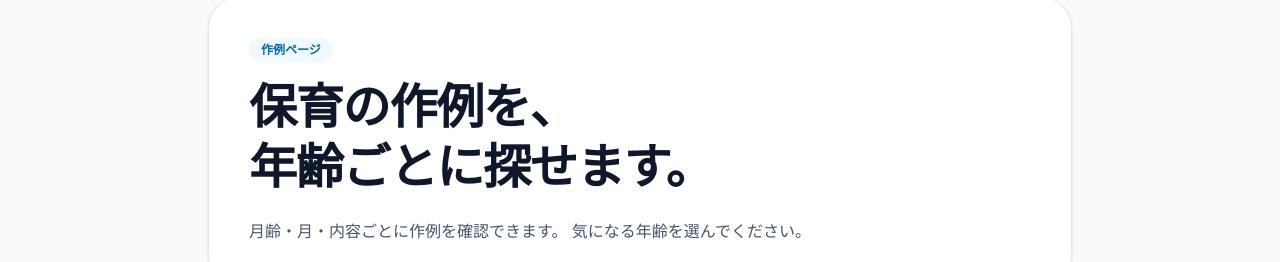
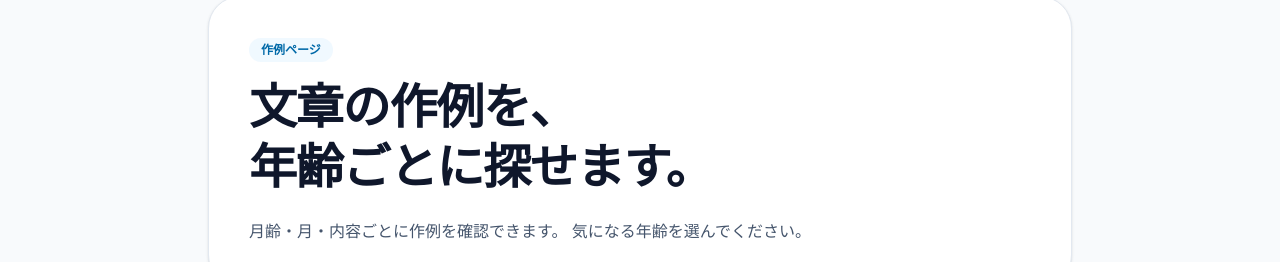
Before and after one commit to tatata-nanana/hoiku-ai-note, a Next.js app: page /examples in a window 1280 px wide. Shown: the part 117-379 px from the top of the page. Built offline with nearby package versions, Linux system fonts and the light colour scheme.

Commit message:
add examples to header menu

```diff
--- a/app/examples/page.tsx
+++ b/app/examples/page.tsx
@@ -16,7 +16,7 @@ export default function ExamplesPage() {
             </p>
 
             <h1 className="mt-4 text-3xl font-bold leading-tight tracking-tight text-slate-900 sm:text-5xl">
-              保育の作例を、
+              文章の作例を、
               <br className="hidden sm:block" />
               年齢ごとに探せます。
             </h1>
```
